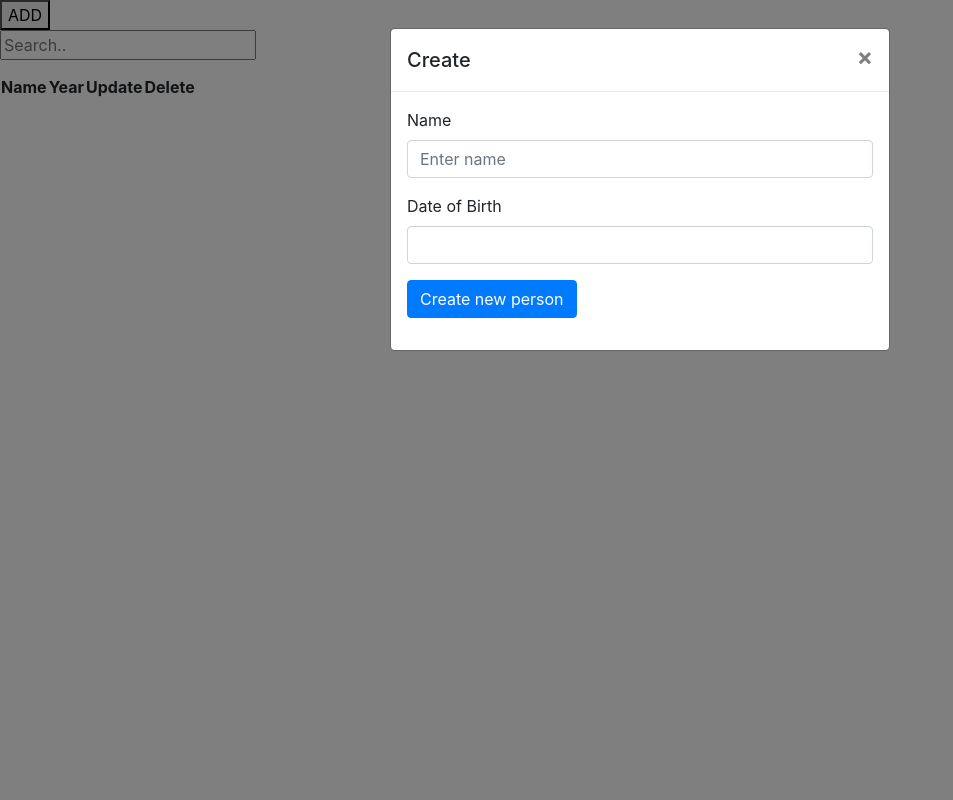
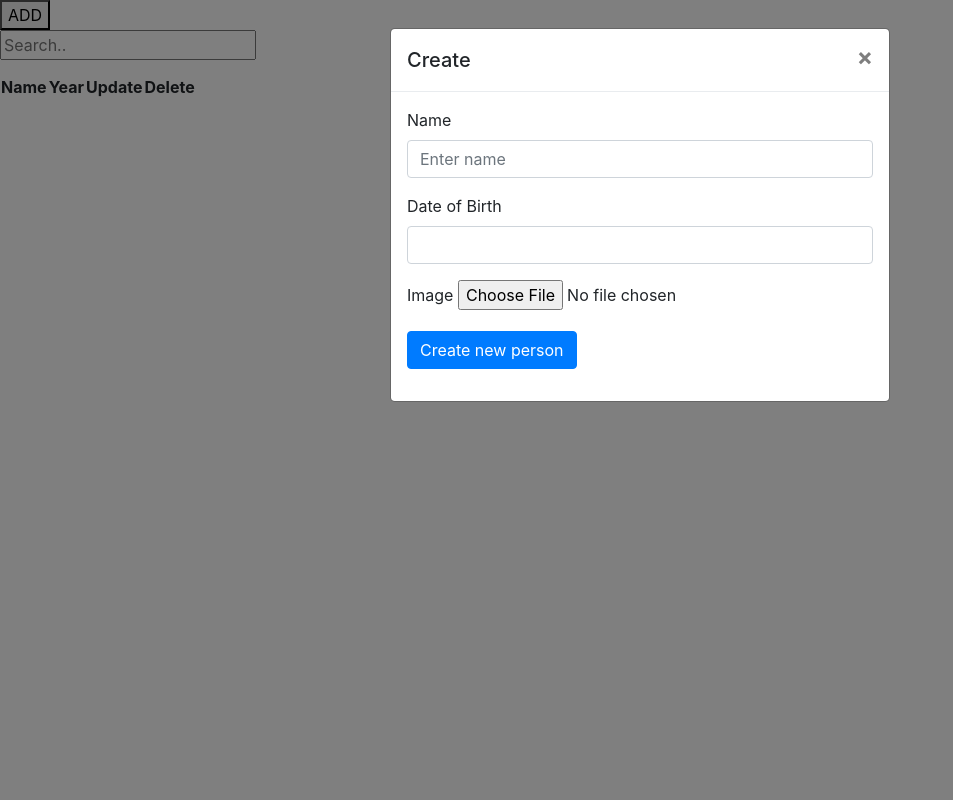
Before and after one commit to ineffablelucky/Ajax-CRUD-Search-Django-CropperJS-HighChartsJS, a Django app: page / in a window 1280 px wide, after a click on "ADD". Shown: the whole page, without its empty margins (0-953 px from the left). Run offline with Django 3.2, Linux system fonts and the light colour scheme; data that the repository does not hold is empty; some libraries are stand-ins or nearby versions.

Commit message:
Image uploadation and verification in create view

```diff
--- a/Ajax_Django/ajax_submit_search_app/forms.py
+++ b/Ajax_Django/ajax_submit_search_app/forms.py
@@ -3,6 +3,8 @@ from .models import Person
 
 
 class UpdateForm(forms.ModelForm):
+
+
 
     class Meta:
         model = Person
--- a/Ajax_Django/ajax_submit_search_app/models.py
+++ b/Ajax_Django/ajax_submit_search_app/models.py
@@ -6,6 +6,7 @@ class Person(models.Model):
 
     name = models.CharField(max_length=100)
     dob = models.DateField(null=True, blank=True)
+    image = models.ImageField(upload_to='user_images', blank=True, null=True)
 
     def __str__(self):
         return '%s' % self.name
--- a/Ajax_Django/ajax_submit_search_app/static/ajax_submit_search_app/main.js
+++ b/Ajax_Django/ajax_submit_search_app/static/ajax_submit_search_app/main.js
@@ -4,24 +4,51 @@ $( document ).ready(function() {
 $(document).on('submit','#create_form', function(e){
     e.preventDefault();
 
-    $.post("create/",
-      { name : $("#name_id").val(),
-        date : $("#create_form_dob").val(),
-        csrfmiddlewaretoken: $("input[name=csrfmiddlewaretoken]").val()
+    formData = new FormData(document.getElementById('create_form'))
 
-      }, function(data) {
+    $.ajax({
+                 type:"POST",
+                 url:"create/",
+                 data: formData,
+                 cache: false,
+                 processData: false,
+                 contentType: false,
+                 success: function(data){
                      if (data.message === 'fail') {
                         alert("Enter correct input");
                      }
 
                      else if (data.message === 'successful') {
+
                         $("#name_id").val('');
                         $("#create_form_dob").val('');
                         $('.close').trigger('click');
                         $("#table_id").append('<tr><td class="name">'+ data.name + '</td><td class="date">'+ data.date +'<td class="update" data-id='+ data.id + '><button>Update</button></td><td class="delete" data-id=' + data.id +'><button>Delete</button></td>');
                      };
+                 },
+                 error: function(){
+                    alert("No return from server , maybe incorrect image or date format ");
+                 }
         });
 });
+//    $.post("create/",
+//      { name : $("#name_id").val(),
+//        date : $("#create_form_dob").val(),
+//        csrfmiddlewaretoken: $("input[name=csrfmiddlewaretoken]").val()
+//
+//      }, function(data) {
+//            if (data.message === 'fail') {
+//                alert("Enter correct input");
+//            }
+//
+//            else if (data.message === 'successful') {
+//                $("#name_id").val('');
+//                $("#create_form_dob").val('');
+//                $('.close').trigger('click');
+//                $("#table_id").append('<tr><td class="name">'+ data.name + '</td><td class="date">'+ data.date +'<td class="update" data-id='+ data.id + '><button>Update</button></td><td class="delete" data-id=' + data.id +'><button>Delete</button></td>');
+//         };
+//      });
+
 
 
 $(document).on('click','.delete', function() {
--- a/Ajax_Django/ajax_submit_search_app/templates/ajax_submit_search_app/create_modal.html
+++ b/Ajax_Django/ajax_submit_search_app/templates/ajax_submit_search_app/create_modal.html
@@ -20,7 +20,12 @@
                         <input class="form-control" id="create_form_dob"  name="date"/>
                     </div>
 
-                 <button  class="btn btn-primary" id="create_person">Create new person</button>
+                    <div class="form-group">
+                    	<label for="create_form_image">Image</label>
+                        <input type="file" id="create_form_image" name="pic" accept="image/*">
+                    </div>
+
+                    <button  class="btn btn-primary" id="create_person">Create new person</button>
 
             	</form>
             </div>
--- a/Ajax_Django/ajax_submit_search_app/urls.py
+++ b/Ajax_Django/ajax_submit_search_app/urls.py
@@ -1,4 +1,6 @@
 from django.urls import path
+from django.conf import settings
+from django.conf.urls.static import static
 from .views import people_list, delete, create, update, search
 
 urlpatterns = [
@@ -8,4 +10,4 @@ urlpatterns = [
     path('create/', view=create, name='create'),
     path('search/', view=search, name='search'),
 
-]
+] + static(settings.MEDIA_URL, document_root=settings.MEDIA_ROOT)
--- a/Ajax_Django/ajax_submit_search_app/views.py
+++ b/Ajax_Django/ajax_submit_search_app/views.py
@@ -3,6 +3,7 @@ from django.http import JsonResponse
 from .models import Person
 from .forms import UpdateForm
 from django.core import serializers
+from PIL import Image
 
 
 def people_list(request):
@@ -15,9 +16,11 @@ def create(request):
 
         name = request.POST['name'].title()
         date = request.POST.get('date')
+        image = request.FILES['pic']
 
         try:
-            person_obj = Person.objects.create(name=name, dob=date)
+            Image.open(image).verify()  # verifying the image format
+            person_obj = Person.objects.create(name=name, dob=date, image=image)
             data = {'name': name, 'date': date, 'id': person_obj.id, 'message': 'successful'}
 
         except:
--- a/Ajax_Django/config/settings.py
+++ b/Ajax_Django/config/settings.py
@@ -119,3 +119,6 @@ USE_TZ = True
 # https://docs.djangoproject.com/en/2.0/howto/static-files/
 
 STATIC_URL = '/static/'
+
+MEDIA_URL = '/media/'
+MEDIA_ROOT = os.path.join(BASE_DIR, 'ajax_submit_search_app/media')
--- /dev/null
+++ b/Ajax_Django/requirements.txt
@@ -0,0 +1,3 @@
+Django==2.0.6
+Pillow==5.2.0
+pytz==2018.4
```
Lines whose indentation alone changed are shown as unchanged.
